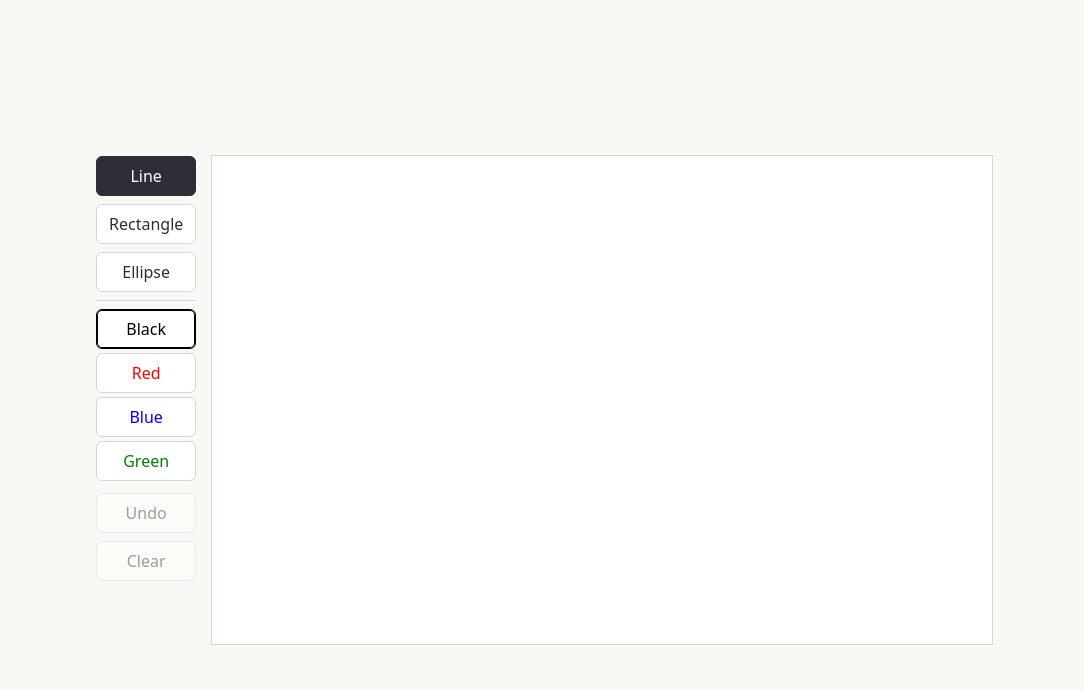
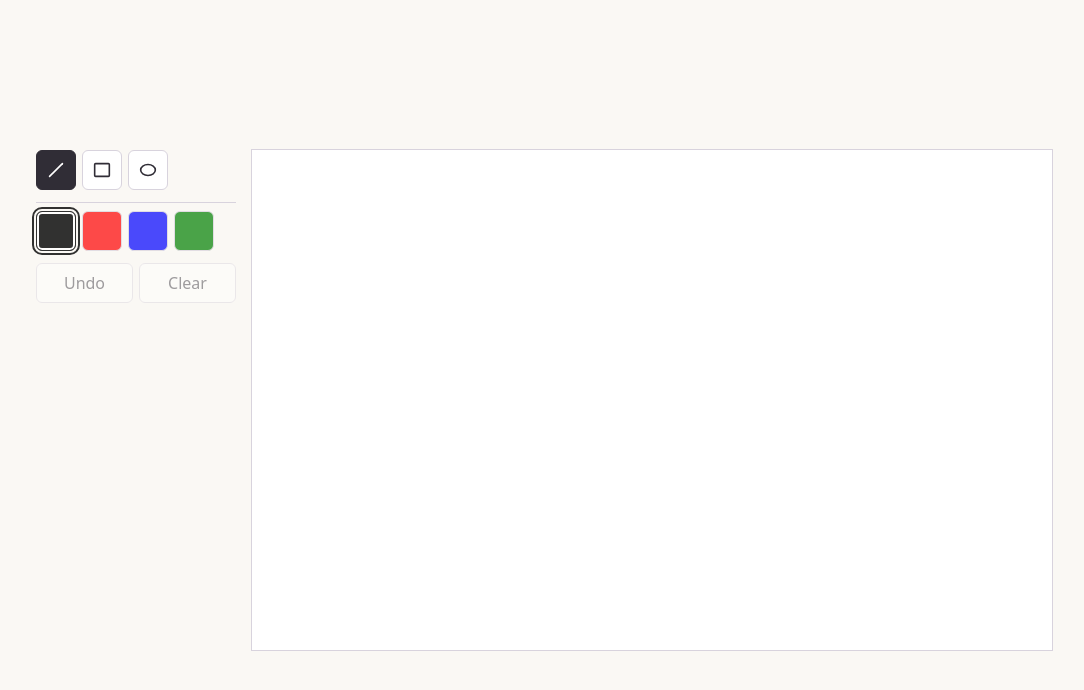
Before and after one commit to yashining/makidraw, a website built with Vite: page index.html in a window 1280 px wide. Shown: the whole page, without its empty margins (96-1180 px from the left). Built offline with nearby package versions, Linux system fonts and the light colour scheme.

Commit message:
Redesign drawing controls and shape opacity

```diff
--- a/index.html
+++ b/index.html
@@ -9,31 +9,82 @@
   <body>
     <main>
       <div class="toolbar" role="toolbar" aria-label="Drawing tools">
-        <button type="button" data-tool="line" aria-pressed="true">Line</button>
-        <button type="button" data-tool="rectangle" aria-pressed="false">
-          Rectangle
-        </button>
-        <button type="button" data-tool="ellipse" aria-pressed="false">
-          Ellipse
-        </button>
-        <div class="color-controls" role="group" aria-label="Stroke color">
-          <button type="button" data-color="black" aria-pressed="true">
-            Black
+        <div class="tool-controls" role="group" aria-label="Shape">
+          <button
+            class="square-button tool-button"
+            type="button"
+            data-tool="line"
+            aria-label="Line"
+            aria-pressed="true"
+            title="Line (L)"
+          >
+            <svg viewBox="0 0 24 24" aria-hidden="true">
+              <path d="M5 19 19 5" />
+            </svg>
           </button>
-          <button type="button" data-color="red" aria-pressed="false">
-            Red
+          <button
+            class="square-button tool-button"
+            type="button"
+            data-tool="rectangle"
+            aria-label="Rectangle"
+            aria-pressed="false"
+            title="Rectangle (R)"
+          >
+            <svg viewBox="0 0 24 24" aria-hidden="true">
+              <rect x="4" y="5" width="16" height="14" rx="1" />
+            </svg>
           </button>
-          <button type="button" data-color="blue" aria-pressed="false">
-            Blue
-          </button>
-          <button type="button" data-color="green" aria-pressed="false">
-            Green
+          <button
+            class="square-button tool-button"
+            type="button"
+            data-tool="ellipse"
+            aria-label="Ellipse"
+            aria-pressed="false"
+            title="Ellipse (E)"
+          >
+            <svg viewBox="0 0 24 24" aria-hidden="true">
+              <ellipse cx="12" cy="12" rx="8" ry="6" />
+            </svg>
           </button>
         </div>
-        <button id="undo" class="undo-button" type="button" disabled>
-          Undo
-        </button>
-        <button id="clear" type="button" disabled>Clear</button>
+        <div class="color-controls" role="group" aria-label="Stroke color">
+          <button
+            class="square-button color-button"
+            type="button"
+            data-color="black"
+            aria-label="Black"
+            aria-pressed="true"
+            title="Black"
+          ></button>
+          <button
+            class="square-button color-button"
+            type="button"
+            data-color="red"
+            aria-label="Red"
+            aria-pressed="false"
+            title="Red"
+          ></button>
+          <button
+            class="square-button color-button"
+            type="button"
+            data-color="blue"
+            aria-label="Blue"
+            aria-pressed="false"
+            title="Blue"
+          ></button>
+          <button
+            class="square-button color-button"
+            type="button"
+            data-color="green"
+            aria-label="Green"
+            aria-pressed="false"
+            title="Green"
+          ></button>
+        </div>
+        <div class="action-controls">
+          <button id="undo" type="button" disabled>Undo</button>
+          <button id="clear" type="button" disabled>Clear</button>
+        </div>
       </div>
       <canvas id="drawing" width="800" height="500" aria-label="Drawing area">
         Your browser does not support canvas.
--- a/src/main.ts
+++ b/src/main.ts
@@ -49,6 +49,7 @@ let pressedClientPoint: Point | null = null;
 let activePointerId: number | null = null;
 let isDragging = false;
 const dragThreshold = 4;
+const shapeOpacity = 0.6
 
 function getCanvasPoint(event: PointerEvent): Point {
   const bounds = canvas.getBoundingClientRect();
@@ -87,6 +88,8 @@ function drawEllipse(start: Point, end: Point) {
 }
 
 function drawShape(shape: Shape) {
+  context.save()
+  context.globalAlpha = shapeOpacity;
   context.strokeStyle = shape.color;
 
   switch (shape.kind) {
@@ -100,6 +103,7 @@ function drawShape(shape: Shape) {
       drawEllipse(shape.start, shape.end);
       break;
   }
+  context.restore()
 }
 
 function render() {
--- a/src/style.css
+++ b/src/style.css
@@ -14,7 +14,7 @@ body {
 main {
   box-sizing: border-box;
   width: 100%;
-  max-width: 960px;
+  max-width: 1080px;
   padding: 2rem;
   display: grid;
   grid-template-columns: auto minmax(0, 800px);
@@ -25,7 +25,7 @@ main {
 .toolbar {
   display: flex;
   flex-direction: column;
-  gap: 0.5rem;
+  gap: 0.75rem;
 }
 
 button {
@@ -38,6 +38,35 @@ button {
   cursor: pointer;
 }
 
+.tool-controls,
+.color-controls {
+  display: grid;
+  gap: 0.375rem;
+}
+
+.tool-controls {
+  grid-template-columns: repeat(3, 2.5rem);
+}
+
+.square-button {
+  box-sizing: border-box;
+  width: 2.5rem;
+  height: 2.5rem;
+  padding: 0.5rem;
+  display: grid;
+  place-items: center;
+}
+
+.tool-button svg {
+  width: 100%;
+  height: 100%;
+  fill: none;
+  stroke: currentColor;
+  stroke-width: 1.75;
+  stroke-linecap: round;
+  stroke-linejoin: round;
+}
+
 button[data-tool][aria-pressed="true"] {
   border-color: #302d36;
   color: white;
@@ -45,31 +74,40 @@ button[data-tool][aria-pressed="true"] {
 }
 
 .color-controls {
-  display: grid;
-  gap: 0.25rem;
+  grid-template-columns: repeat(4, 2.5rem);
   padding-top: 0.5rem;
   border-top: 1px solid #d8d3dd;
 }
 
 button[data-color="black"] {
   color: black;
+  background: black;
+  opacity: 80%;
 }
 
 button[data-color="red"] {
   color: red;
+  background: red;
+  opacity: 70%;
 }
 
 button[data-color="blue"] {
   color: blue;
+  background: blue;
+  opacity: 70%;
 }
 
 button[data-color="green"] {
   color: green;
+  background: green;
+  opacity: 70%;
 }
 
 button[data-color][aria-pressed="true"] {
   border-color: currentColor;
-  box-shadow: inset 0 0 0 1px currentColor;
+  outline: 2px solid currentColor;
+  outline-offset: 2px;
+  box-shadow: inset 0 0 0 2px white;
 }
 
 button:disabled {
@@ -77,8 +115,10 @@ button:disabled {
   opacity: 0.45;
 }
 
-.undo-button {
-  margin-top: 0.25rem;
+.action-controls {
+  display: grid;
+  grid-template-columns: repeat(2, 1fr);
+  gap: 0.375rem;
 }
 
 canvas {
@@ -90,3 +130,13 @@ canvas {
   background: white;
   outline: 1px solid #d8d3dd;
 }
+
+@media (max-width: 700px) {
+  body {
+    place-items: start center;
+  }
+
+  main {
+    grid-template-columns: minmax(0, 1fr);
+  }
+}
```
